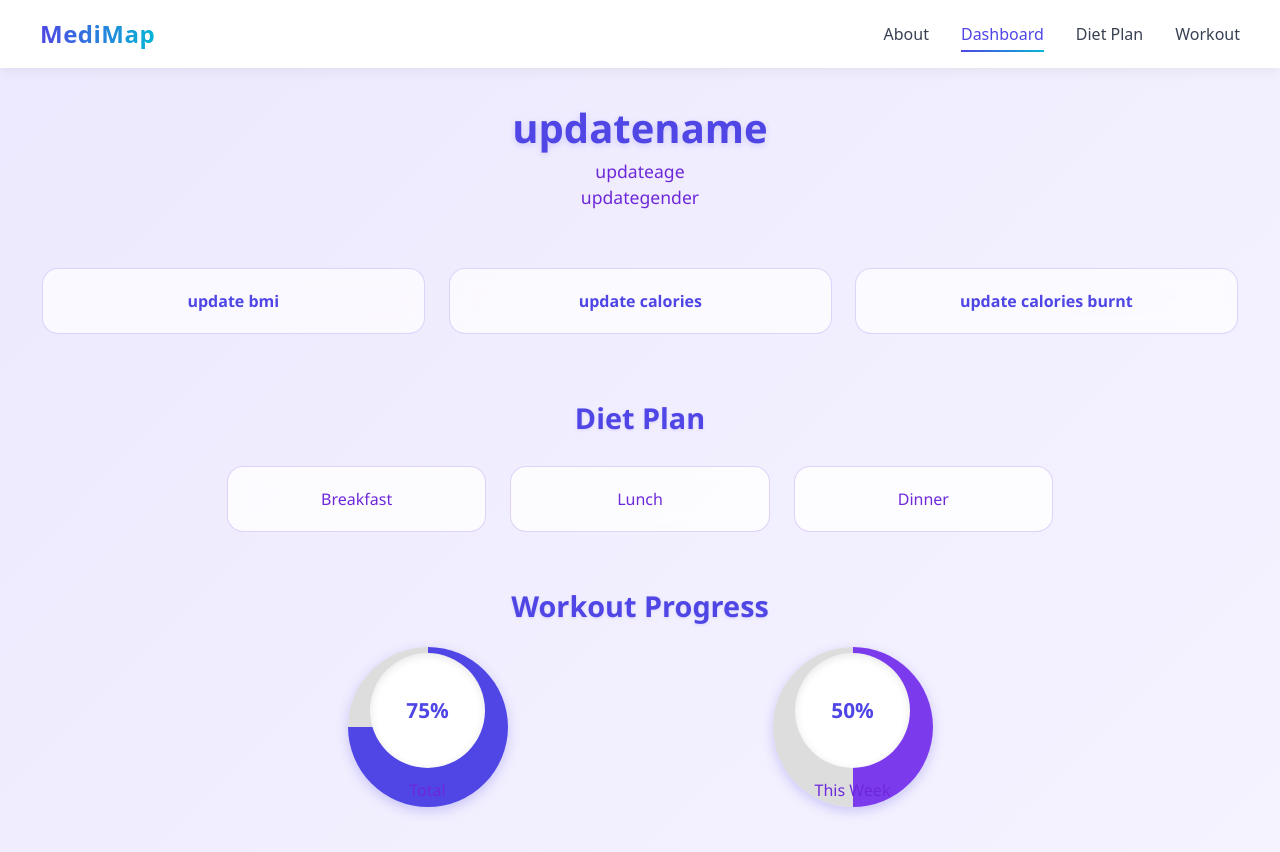
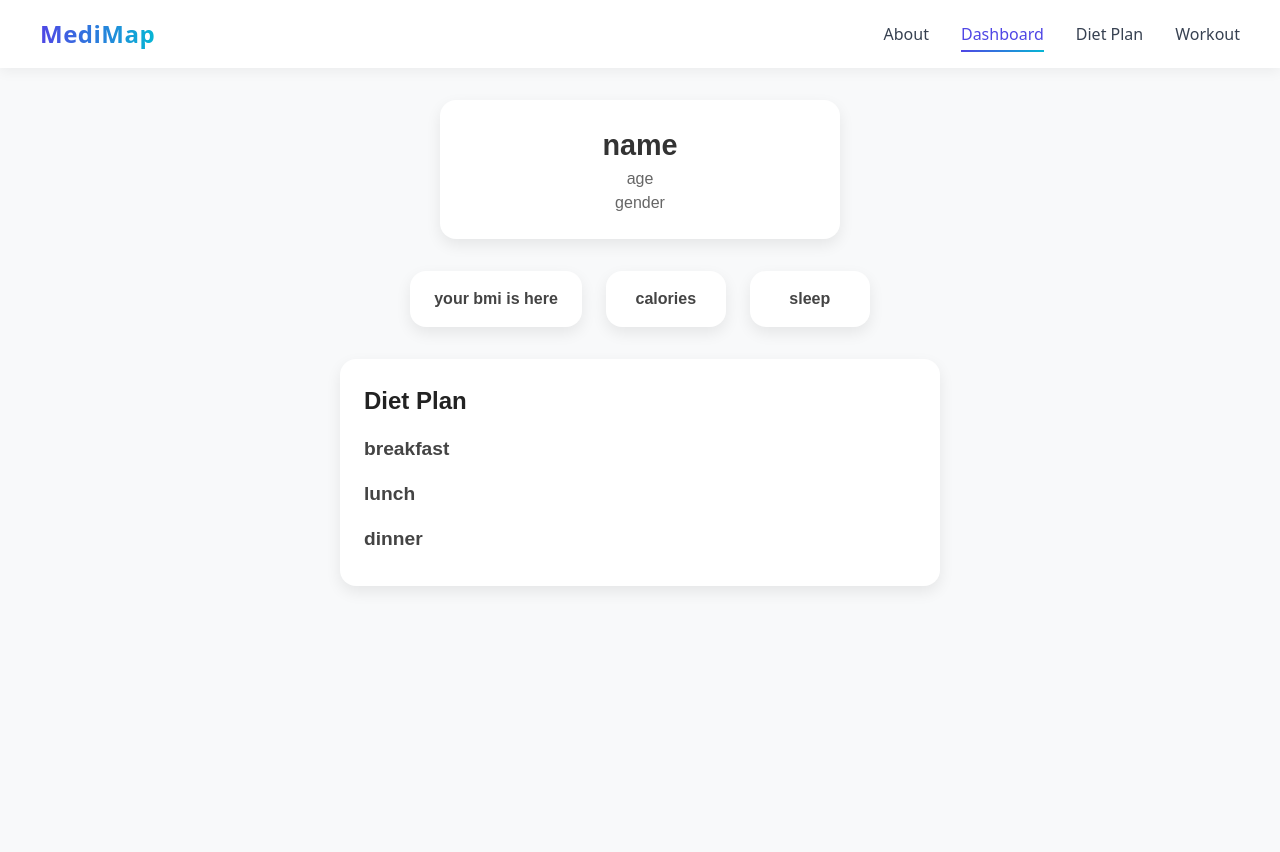
Before and after one commit to Jatin-2075/Hackthon_Projects, a React (Vite) app in the folder IITM_NEXHACK_26_sep/frontend/: page /Dashboard in a window 1280 px wide. Shown: the top 852 px of the page. Built offline with nearby package versions, Linux system fonts and the light colour scheme.

Commit message:
data bug solved

```diff
--- a/IITM_NEXHACK_26_sep/frontend/src/components/function/pages/Dashboard.jsx
+++ b/IITM_NEXHACK_26_sep/frontend/src/components/function/pages/Dashboard.jsx
@@ -1,52 +1,73 @@
-import React from "react";
+import React, { useTransition } from "react";
 import BMI from "../tools/bmi";
 import { useState, useEffect } from "react";
 
 import '../style/dashboard.css'
 
 const Dashboard = () => {
+
+    const [data, setdata] = useState({});
+    const [breakfast, setbreakfast] = useState([]);
+    const [lunch, setlunch] = useState([]);
+    const [dinner, setdinner] = useState([]);
+
+    useEffect(() => {
+        const saveddata = localStorage.getItem("data")
+        if (saveddata) {
+            setdata(saveddata);
+            console.log(data);
+            setbreakfast(data.breakfast)
+            setlunch(data.lunch)
+            setdinner(data.dinner)
+        }
+        else {
+            alert("some issues arrived in data please restart web")
+        }
+    })
+
     return (
+        <div>
+
             <div className="dashboard-fullpage">
                 {/* User Info */}
                 <div className="user-info">
-        <h2 className="user-name">updatename</h2>
-        <p className="user-age">updateage</p>
-        <p className="user-gender">updategender</p>
+                    <h2 className="user-name">{data.name || "name"}</h2>
+                    <p className="user-age">{data.age || "age"}</p>
+                    <p className="user-gender">{data.gender || "gender"}</p>
                 </div>
 
                 {/* Stats Section */}
                 <div className="stats">
-        <div className="stat-item"><p>update bmi</p></div>
-        <div className="stat-item"><p>update calories</p></div>
-        <div className="stat-item"><p>update calories burnt</p></div>
+                    <div className="stat-item"><p>{data.bmi || "your bmi is here"}</p></div>
+                    <div className="stat-item"><p>{data.calories || "calories"}</p></div>
+                    <div className="stat-item"><p>{data.sleep || "sleep"}</p></div>
                 </div>
 
                 {/* Diet Plan */}
                 <div className="diet-plan">
                     <h2 className="section-title">Diet Plan</h2>
-        <div className="meals">
-          <div className="meal"><p>Breakfast</p></div>
-          <div className="meal"><p>Lunch</p></div>
-          <div className="meal"><p>Dinner</p></div>
+                    <div className="meal"><p>breakfast</p></div>
+                    { breakfast.map((meal, i) => {
+                        <div className="meals" key={i}>
+                            <div className="meal"><p>{meal.items || "items"}</p></div>
                         </div>
+                    })}
+                    <div className="meal"><p>lunch</p></div>
+                    { lunch.map((meal, i) => {
+                        <div className="meals" key={i}>
+                            <div className="meal"><p>{meal.items || "items"}</p></div>
                         </div>
-
-      {/* Workout Progress */}
-      <div className="workout-progress">
-        <h2 className="section-title">Workout Progress</h2>
-        <div className="progress-circles">
-          <div className="circle">
-            <div className="inner-circle">75%</div>
-            <p>Total</p>
+                    })}
+                    <div className="meal"><p>dinner</p></div>
+                    { dinner.map((meal, i) => {
+                        <div className="meals" key={i}>
+                            <div className="meal"><p>{meal.items || "items"}</p></div>
                         </div>
-          <div className="circle">
-            <div className="inner-circle">50%</div>
-            <p>This Week</p>
+                    })}
                 </div>
             </div>
         </div>
-    </div>
-  );
+    )
 };
 
 export default Dashboard;
--- a/IITM_NEXHACK_26_sep/frontend/src/components/function/pages/Dietplan.jsx
+++ b/IITM_NEXHACK_26_sep/frontend/src/components/function/pages/Dietplan.jsx
@@ -1,7 +1,7 @@
 import React, { useState } from "react";
 import "../style/diet_plan.css";
 
-const Diet_plan = () => {
+const Diet_plan = ( { data } ) => {
     const [eat, seteat] = useState("");
     const [meal, setmeal] = useState("");
     const [dailycalories, setdailycalories] = useState(2000);
--- a/IITM_NEXHACK_26_sep/frontend/src/components/function/pages/login.jsx
+++ b/IITM_NEXHACK_26_sep/frontend/src/components/function/pages/login.jsx
@@ -5,7 +5,6 @@ import { useNavigate } from 'react-router-dom';
 const Login = () => {
     const [username, setUsername] = useState("");
     const [userpass, setUserpass] = useState("");
-    const [finaldata, setfinaldata] = useState({});
     const navigate = useNavigate();
 
     const onclick = async () => {
@@ -19,13 +18,11 @@ const Login = () => {
             const data = await res.json();
 
             if (data.success) {
-                console.log(data.user);
-                setfinaldata(data.user);
-
-                // Navigate to Home page and pass data via state
+                localStorage.setItem("data", JSON.stringify(data.user));
+                console.log("Saved:", JSON.parse(localStorage.getItem("data")));
                 navigate('/home', { state: data.user });
             } else {
-                alert(data.message); // wrong email/password
+                alert(data.message);
             }
         } catch (err) {
             console.log(err);
--- a/IITM_NEXHACK_26_sep/frontend/src/components/function/style/dashboard.css
+++ b/IITM_NEXHACK_26_sep/frontend/src/components/function/style/dashboard.css
@@ -1,172 +1,91 @@
-/* Full Page */
+/* Dashboard Full Page */
 .dashboard-fullpage {
-  min-height: 100vh;
-  width: 100%;
-  padding: 30px;
-  background: linear-gradient(135deg, #ede9fe, #f5f3ff);
   display: flex;
   flex-direction: column;
   align-items: center;
-  animation: fadeIn 1.2s ease-in-out;
-  font-family: 'Segoe UI', sans-serif;
-  color: #4f46e5;
+  padding: 2rem;
+  background: #f8f9fa;
+  min-height: 100vh;
+  font-family: 'Poppins', sans-serif;
 }
 
-/* User Info */
+/* User Info Card */
 .user-info {
+  background: #ffffff;
+  padding: 1.5rem 2rem;
+  border-radius: 1rem;
+  box-shadow: 0 6px 15px rgba(0,0,0,0.08);
   text-align: center;
-  margin-bottom: 25px;
-  animation: slideDown 1s ease;
+  margin-bottom: 2rem;
+  width: 100%;
+  max-width: 400px;
 }
+
 .user-name {
-  font-size: 2.5rem;
-  font-weight: bold;
-  color: #4f46e5;
-  text-shadow: 0 2px 6px rgba(79, 70, 229, 0.2);
+  font-size: 1.8rem;
+  font-weight: 700;
+  color: #333;
 }
-.user-age, .user-gender {
-  font-size: 1.1rem;
-  color: #6d28d9;
+
+.user-age,
+.user-gender {
+  font-size: 1rem;
+  color: #666;
 }
 
 /* Stats Section */
 .stats {
   display: flex;
-  justify-content: space-around;
-  width: 100%;
-  margin: 20px 0;
-  flex-wrap: wrap;
-}
-.stat-item {
-  background: rgba(255, 255, 255, 0.7);
-  border-radius: 16px;
-  padding: 20px 25px;
-  text-align: center;
-  flex: 1 1 220px;
-  margin: 12px;
-  font-weight: 600;
-  color: #4f46e5;
-  backdrop-filter: blur(10px);
-  border: 1px solid rgba(79, 70, 229, 0.2);
-  transition: transform 0.3s ease, box-shadow 0.3s ease;
-  animation: zoomFade 0.8s ease forwards;
-}
-.stat-item:hover {
-  transform: translateY(-6px) scale(1.05);
-  box-shadow: 0 8px 24px rgba(79, 70, 229, 0.25);
-}
-
-/* Diet Plan */
-.diet-plan {
-  margin-top: 30px;
-  width: 100%;
-  max-width: 850px;
-}
-.section-title {
-  font-size: 1.8rem;
-  font-weight: bold;
-  color: #4f46e5;
-  margin-bottom: 15px;
-  text-align: center;
-  text-shadow: 0 1px 3px rgba(79, 70, 229, 0.15);
-}
-.meals {
-  display: flex;
-  justify-content: space-between;
-  flex-wrap: wrap;
-}
-.meal {
-  background: rgba(255, 255, 255, 0.8);
-  padding: 20px;
-  border-radius: 16px;
-  flex: 1 1 250px;
-  margin: 12px;
-  text-align: center;
-  color: #6d28d9;
-  font-weight: 500;
-  transition: all 0.3s ease;
-  backdrop-filter: blur(8px);
-  border: 1px solid rgba(109, 40, 217, 0.2);
-}
-.meal:hover {
-  background: #ffffff;
-  transform: rotate(-1deg) scale(1.04);
-  animation: pulseGlow 1.5s infinite;
-}
-
-/* Workout Progress */
-.workout-progress {
-  margin-top: 40px;
-  text-align: center;
-  width: 100%;
-  max-width: 850px;
-}
-.progress-circles {
-  display: flex;
-  justify-content: space-around;
-  margin-top: 20px;
+  justify-content: center;
+  gap: 1.5rem;
+  margin-bottom: 2rem;
   flex-wrap: wrap;
 }
 
-/* Circular Progress */
-.circle {
-  position: relative;
-  width: 160px;
-  height: 160px;
-  background: conic-gradient(#4f46e5 0% 75%, #ddd 75% 100%);
-  border-radius: 50%;
-  display: flex;
-  justify-content: center;
-  align-items: center;
-  flex-direction: column;
-  animation: slideUpFade 1s ease forwards;
-  box-shadow: 0 4px 12px rgba(79, 70, 229, 0.25);
-}
-.circle:nth-child(2) {
-  background: conic-gradient(#7c3aed 0% 50%, #ddd 50% 100%);
-}
-.inner-circle {
-  width: 115px;
-  height: 115px;
+.stat-item {
   background: #ffffff;
-  border-radius: 50%;
-  display: flex;
-  justify-content: center;
-  align-items: center;
-  font-size: 1.3rem;
-  font-weight: bold;
-  color: #4f46e5;
-  box-shadow: inset 0 2px 8px rgba(0,0,0,0.1);
-}
-.circle p {
-  margin-top: 10px;
-  font-weight: 500;
-  color: #6d28d9;
+  padding: 1rem 1.5rem;
+  border-radius: 1rem;
+  box-shadow: 0 6px 15px rgba(0,0,0,0.08);
+  font-weight: 600;
+  min-width: 120px;
+  text-align: center;
+  color: #444;
 }
 
-/* Animations */
-@keyframes fadeIn {
-  from { opacity: 0; transform: translateY(20px); }
-  to { opacity: 1; transform: translateY(0); }
+/* Diet Plan Section */
+.diet-plan {
+  width: 100%;
+  max-width: 600px;
+  background: #ffffff;
+  padding: 1.5rem;
+  border-radius: 1rem;
+  box-shadow: 0 6px 15px rgba(0,0,0,0.08);
 }
 
-@keyframes slideDown {
-  from { transform: translateY(-30px); opacity: 0; }
-  to { transform: translateY(0); opacity: 1; }
+.section-title {
+  font-size: 1.5rem;
+  font-weight: 700;
+  margin-bottom: 1rem;
+  color: #222;
 }
 
-@keyframes zoomFade {
-  from { transform: scale(0.8); opacity: 0; }
-  to { transform: scale(1); opacity: 1; }
+.meal {
+  font-size: 1.2rem;
+  font-weight: 600;
+  margin: 1rem 0 0.5rem 0;
+  color: #444;
 }
 
-@keyframes pulseGlow {
-  0% { box-shadow: 0 0 0 rgba(79, 70, 229, 0.3); }
-  50% { box-shadow: 0 0 20px rgba(79, 70, 229, 0.6); }
-  100% { box-shadow: 0 0 0 rgba(79, 70, 229, 0.3); }
+.meals {
+  background: #f5f7ff;
+  padding: 0.75rem 1rem;
+  border-radius: 0.8rem;
+  margin-bottom: 0.5rem;
+  transition: transform 0.2s;
 }
 
-@keyframes slideUpFade {
-  from { transform: translateY(40px); opacity: 0; }
-  to { transform: translateY(0); opacity: 1; }
+.meals:hover {
+  transform: scale(1.02);
+  background: #e9ecff;
 }
```
Also changed, not shown: 2 other files (tests, documents, lock files or other folders). Lines whose indentation alone changed are shown as unchanged.
